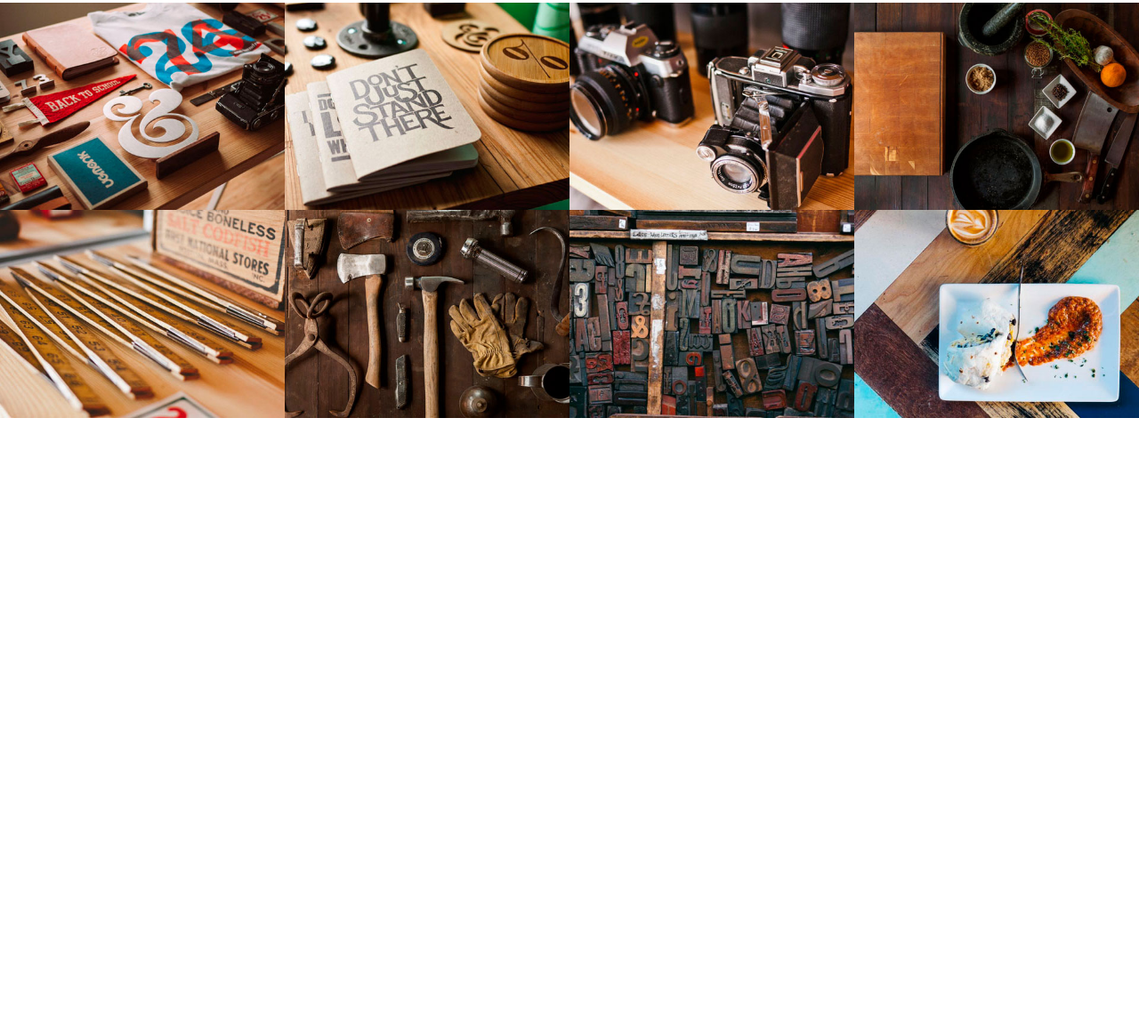
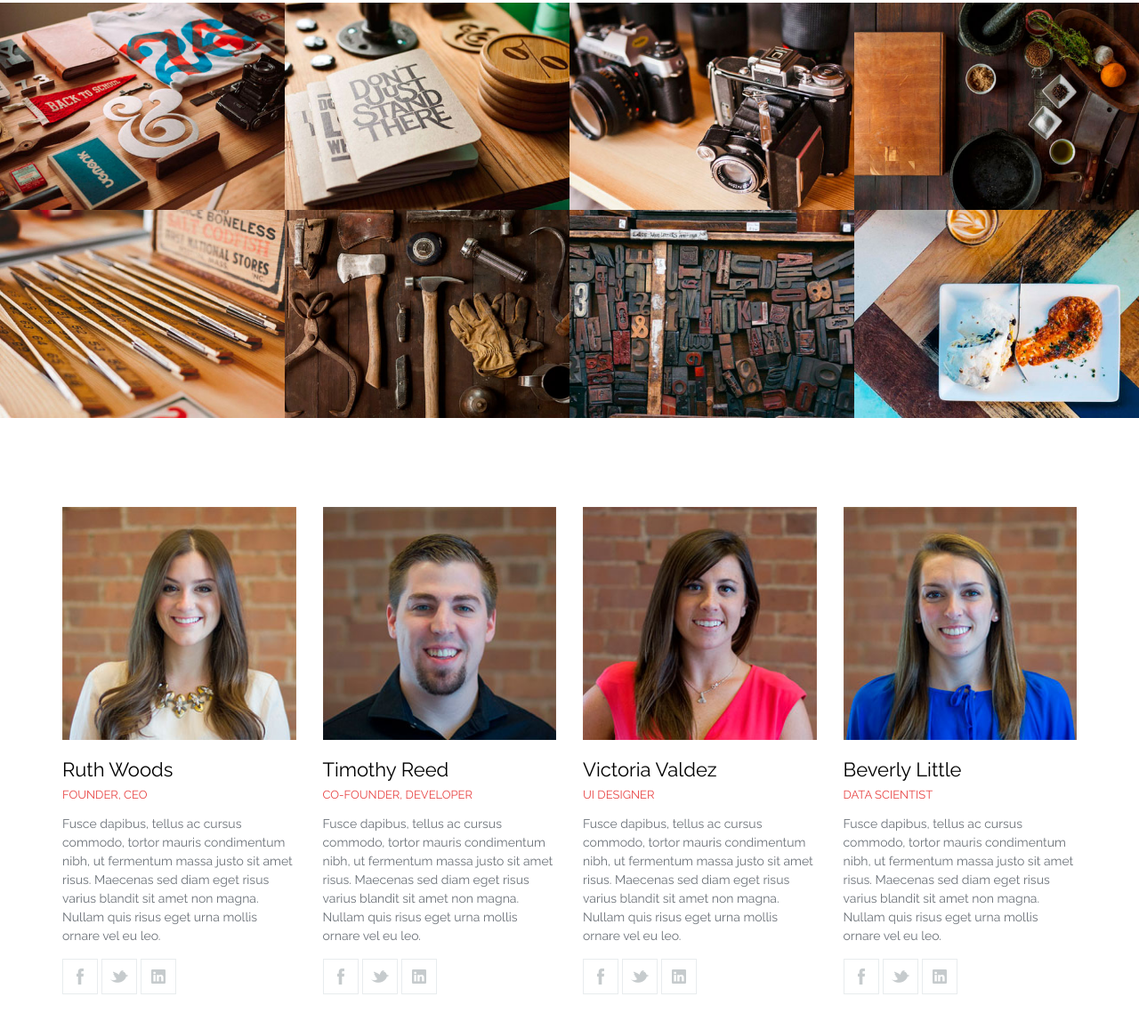
Before and after one commit to elmiramm/2_active-box, a plain HTML site: page index.html in a window 1280 px wide. Shown: the part 1431-2588 px from the top of the page at 89% size. Before the commit the page ends 1901 px from the top, so only its background shows below. Drawn offline with nearby package versions, Linux system fonts and the light colour scheme.

Commit message:
team block

```diff
--- a/css/style.css
+++ b/css/style.css
@@ -28,8 +28,10 @@ p {
 
 .container {
 	width: 100%;
-	max-width: 1170px;
+	max-width: 1200px;
+	padding: 0 15px;
 	margin: 0 auto;
+
 }
 
 /* Header
@@ -252,3 +254,77 @@ margin: 0 0 30px;
 	font-size: 14px;
 	color: #fff;
 }
+
+/* Team
+======================== */
+
+.team {
+	margin: 100px 0 70px;
+}
+
+.team__inner {
+	display: flex;
+	flex-wrap: wrap;
+}
+
+.team__item {
+	width: 25%;
+	padding: 0 15px;
+	margin-bottom: 30px;
+
+}
+
+.team__photo {
+	display: block;
+	max-width: 100%;
+	height: auto;
+	margin-bottom: 20px;
+}
+
+.team__name {
+	margin-bottom: 8px;
+	font-size: 22px;
+	color: #000;
+}
+
+.team__prof {
+	margin-bottom: 15px;
+
+	font-size: 13px;
+	color: #e84545;
+	text-transform: uppercase;
+}
+
+.team__text {
+	margin-bottom: 15px;
+
+	font-size: 14px;
+	line-height: 1.5;
+	color: #6c7279;
+}
+
+/* Social
+======================== */
+
+.social {
+	display: flex;
+}
+
+.social__item {
+	display: flex;
+	justify-content: center;
+	align-items: center;
+
+	margin-right: 4px;
+
+	width: 40px;
+	height: 40px;
+
+	border: 1px solid #e8ecee;
+
+	transition: background-color 0.2s linear;
+}
+
+.social__item:hover {
+	background-color: #e8ecee;
+}
--- a/index.html
+++ b/index.html
@@ -161,6 +161,94 @@
 
 	</div>
 
+	<div class="team">
+		<div class="container">
+			<div class="team__inner">
+				<div class="team__item">
+					<img class="team__photo" src="images/team/1.jpg" alt="Ruth Woods">
+					<div class="team__name">Ruth Woods</div>
+					<div class="team__prof">Founder, CEO</div>
+					<div class="team__text">Fusce dapibus, tellus ac cursus commodo, tortor mauris condimentum nibh, ut
+						fermentum massa justo sit amet risus. Maecenas sed diam eget risus varius blandit sit amet non magna.
+						Nullam quis risus eget urna mollis ornare vel eu leo.</div>
+					<div class="social">
+						<a class="social__item" href="#">
+							<img src="images/icons/facebook.png" alt="Facebook">
+						</a>
+						<a class="social__item" href="#">
+							<img src="images/icons/twitter.png" alt="Twitter">
+						</a>
+						<a class="social__item" href="#">
+							<img src="images/icons/linkedin.png" alt="LinkedIn">
+						</a>
+					</div>
+				</div>
+
+				<div class="team__item">
+					<img class="team__photo" src="images/team/2.jpg" alt="Timothy Reed">
+					<div class="team__name">Timothy Reed</div>
+					<div class="team__prof">Co-Founder, Developer</div>
+					<div class="team__text">Fusce dapibus, tellus ac cursus commodo, tortor mauris condimentum nibh, ut
+						fermentum massa justo sit amet risus. Maecenas sed diam eget risus varius blandit sit amet non
+						magna.
+						Nullam quis risus eget urna mollis ornare vel eu leo.</div>
+					<div class="social">
+						<a class="social__item" href="#">
+							<img src="images/icons/facebook.png" alt="Facebook">
+						</a>
+						<a class="social__item" href="#">
+							<img src="images/icons/twitter.png" alt="Twitter">
+						</a>
+						<a class="social__item" href="#">
+							<img src="images/icons/linkedin.png" alt="LinkedIn">
+						</a>
+					</div>
+				</div>
+
+				<div class="team__item">
+					<img class="team__photo" src="images/team/3.jpg" alt="Victoria Valdez">
+					<div class="team__name">Victoria Valdez</div>
+					<div class="team__prof">UI Designer</div>
+					<div class="team__text">Fusce dapibus, tellus ac cursus commodo, tortor mauris condimentum nibh, ut
+						fermentum massa justo sit amet risus. Maecenas sed diam eget risus varius blandit sit amet non
+						magna.
+						Nullam quis risus eget urna mollis ornare vel eu leo.</div>
+					<div class="social">
+						<a class="social__item" href="#">
+							<img src="images/icons/facebook.png" alt="Facebook">
+						</a>
+						<a class="social__item" href="#">
+							<img src="images/icons/twitter.png" alt="Twitter">
+						</a>
+						<a class="social__item" href="#">
+							<img src="images/icons/linkedin.png" alt="LinkedIn">
+						</a>
+					</div>
+				</div>
+
+				<div class="team__item">
+					<img class="team__photo" src="images/team/4.jpg" alt="Beverly Little">
+					<div class="team__name">Beverly Little</div>
+					<div class="team__prof">Data Scientist</div>
+					<div class="team__text">Fusce dapibus, tellus ac cursus commodo, tortor mauris condimentum nibh, ut
+						fermentum massa justo sit amet risus. Maecenas sed diam eget risus varius blandit sit amet non
+						magna.
+						Nullam quis risus eget urna mollis ornare vel eu leo.</div>
+					<div class="social">
+						<a class="social__item" href="#">
+							<img src="images/icons/facebook.png" alt="Facebook">
+						</a>
+						<a class="social__item" href="#">
+							<img src="images/icons/twitter.png" alt="Twitter">
+						</a>
+						<a class="social__item" href="#">
+							<img src="images/icons/linkedin.png" alt="LinkedIn">
+						</a>
+					</div>
+				</div>
+
+			</div>
+
 </body>
 
 </html>
```
Also changed, not shown: images/icons/facebook.png (added), images/icons/linkedin.png (added), images/icons/twitter.png (added), images/team/1.jpg (added), images/team/2.jpg (added), images/team/3.jpg (added), images/team/4.jpg (added).
